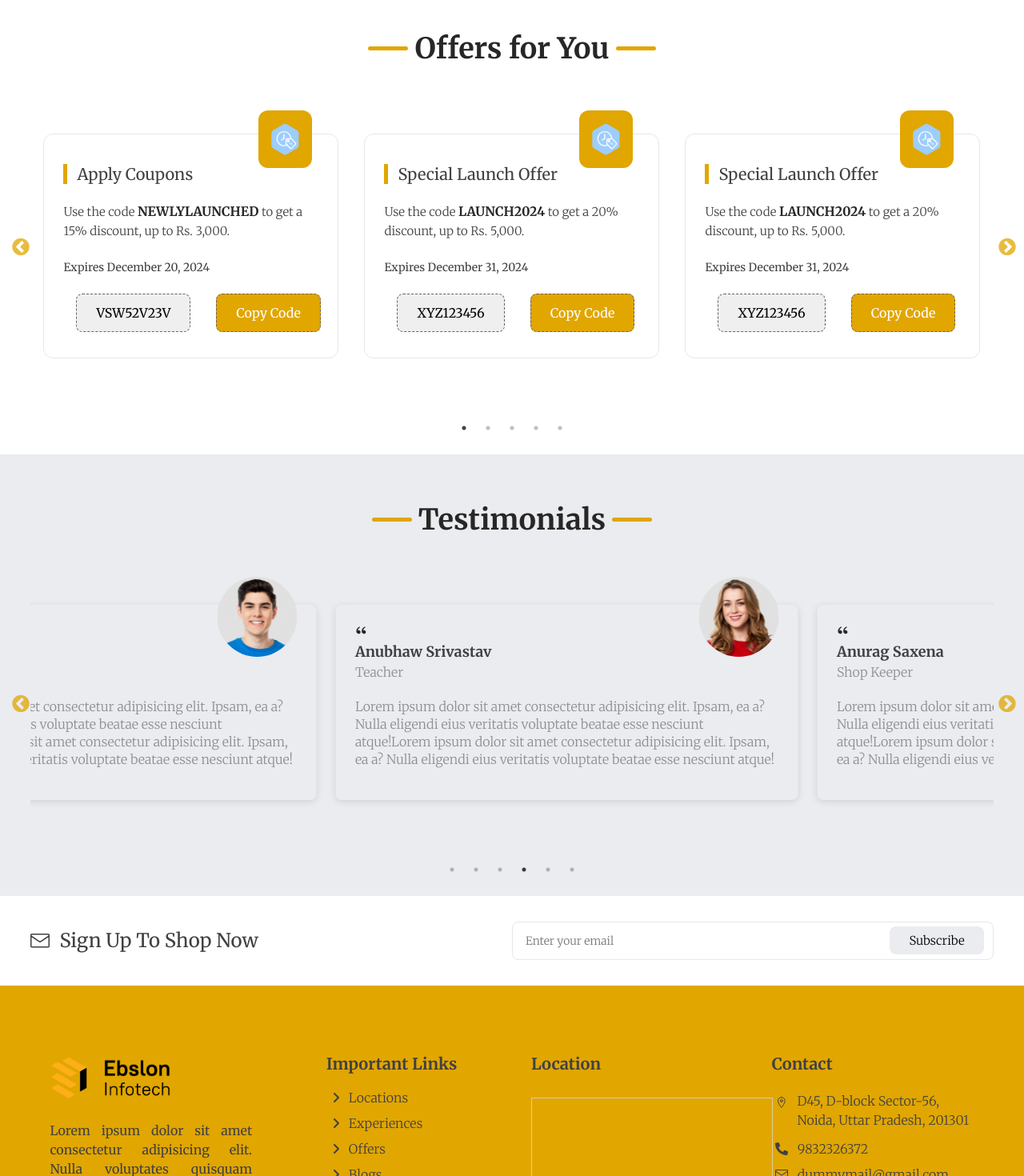
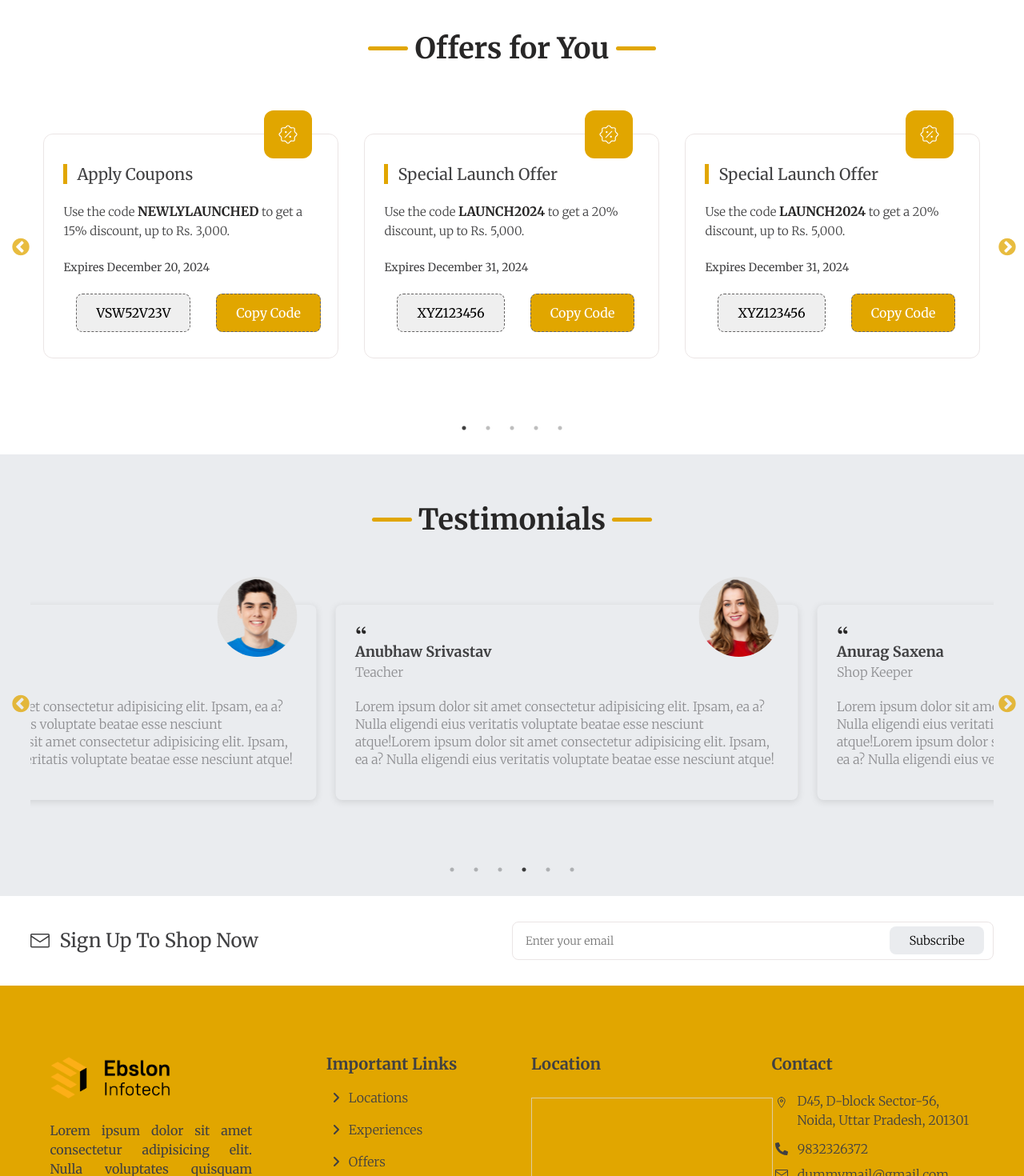
Before and after one commit to Shiv1516/Frontedn-assignment, a React (Create React App) app: page / in a window 1280 px wide. Shown: the part 2540-4010 px from the top of the page at 80% size. Built offline with nearby package versions, Linux system fonts and the light colour scheme; grey boxes are pictures that could not be loaded.

Commit message:
all file has been done

```diff
--- a/src/App.css
+++ b/src/App.css
@@ -1091,6 +1091,10 @@ table {
 .footer-logo {
   height: 55px;
 }
+.footer-box-item:hover {
+  transform: translateX(10px);
+
+}
 /* footer component css */
 
 /* Responsive  */
--- a/src/Components/Footer.js
+++ b/src/Components/Footer.js
@@ -46,19 +46,19 @@ function Footer() {
                 Important Links
               </h2>
               <ul className="footer-box-list ml4 fs16 mt8">
-                <li className="footer-box-item df mb16">
+                <li className="footer-box-item cp transit2 df mb24">
                   <FaAngleRight className="mr8 fs16" />
                   Locations
                 </li>
-                <li className="footer-box-item df mb16">
+                <li className="footer-box-item cp transit2 df mb24">
                   <FaAngleRight className="mr8 fs16" />
                   Experiences
                 </li>
-                <li className="footer-box-item df mb16">
+                <li className="footer-box-item cp transit2 df mb24">
                   <FaAngleRight className="mr8 fs16" />
                   Offers
                 </li>
-                <li className="footer-box-item df mb16">
+                <li className="footer-box-item cp transit2 df mb24">
                   <FaAngleRight className="mr8 fs16" />
                   Blogs
                 </li>
@@ -85,17 +85,17 @@ function Footer() {
             <div className="footer-inner-box mlr24">
               <h2 className="footer-box-heading fs20 mb24 fw6">Contact</h2>
               <ul className="footer-box-list ml4 fs16 mt8">
-                <li className="footer-box-item df mb16 lh24">
+                <li className="footer-box-item df transit2 cp mb16 lh24">
                   <IoLocationOutline className="mr12 fs28" />
                   D45, D-block Sector-56, Noida, Uttar Pradesh, 201301
                 </li>
-                <li className="footer-box-item df mb16">
+                <li className="footer-box-item df transit2 mb16">
                   <FaPhoneAlt className="mr12" />
                   <Link to="tel:9832326372" className="contact-link">
                     9832326372
                   </Link>
                 </li>
-                <li className="footer-box-item df mb24">
+                <li className="footer-box-item df transit2 mb24">
                   <GoMail className="mr12" />
                   <Link
                     to="mailto:dummymail@gmail.com"
--- a/src/Components/Offers.js
+++ b/src/Components/Offers.js
@@ -2,7 +2,7 @@ import React from "react";
 import Slider from "react-slick";
 import "slick-carousel/slick/slick.css";
 import "slick-carousel/slick/slick-theme.css";
-
+import { CiDiscount1 } from "react-icons/ci";
 const offersData = [
   {
     id: 1,
@@ -12,7 +12,6 @@ const offersData = [
     maxDiscount: "Rs. 3,000",
     expiry: "December 20, 2024",
     buttonCode: "VSW52V23V",
-    image: "images/offer-icon.png",
   },
   {
     id: 2,
@@ -22,7 +21,6 @@ const offersData = [
     maxDiscount: "Rs. 5,000",
     expiry: "December 31, 2024",
     buttonCode: "XYZ123456",
-    image: "images/offer-icon.png",
   },
   {
     id: 3,
@@ -32,7 +30,6 @@ const offersData = [
     maxDiscount: "Rs. 5,000",
     expiry: "December 31, 2024",
     buttonCode: "XYZ123456",
-    image: "images/offer-icon.png",
   },
   {
     id: 4,
@@ -42,7 +39,6 @@ const offersData = [
     maxDiscount: "Rs. 5,000",
     expiry: "December 31, 2024",
     buttonCode: "XYZ123456",
-    image: "images/offer-icon.png",
   },
   {
     id: 5,
@@ -52,7 +48,6 @@ const offersData = [
     maxDiscount: "Rs. 5,000",
     expiry: "December 31, 2024",
     buttonCode: "XYZ123456",
-    image: "images/offer-icon.png",
   },
 ];
 
@@ -88,11 +83,7 @@ function Offers() {
         {offersData.map((offer) => (
           <div key={offer.id} className="offers-card ptb40">
             <div className="offers-inner-card mlr16 brd2 br12 pr pt40 pb32 plr24 mtb32">
-              <img
-                src={offer.image}
-                alt="offer-icon"
-                className="offer-image p16 br12 bg2 h40 pa r0 mr32"
-              />
+              <CiDiscount1 className="offer-image p16 br12 bg2 pa r0 mr32 fs28 fc1 fw7" />
               <h3 className="offers-card-head fs20 fw5 mb24">
                 <span className="brd3 mr12"></span> {offer.title}
               </h3>
```
Also changed, not shown: public/images/offer-icon.png (deleted).
